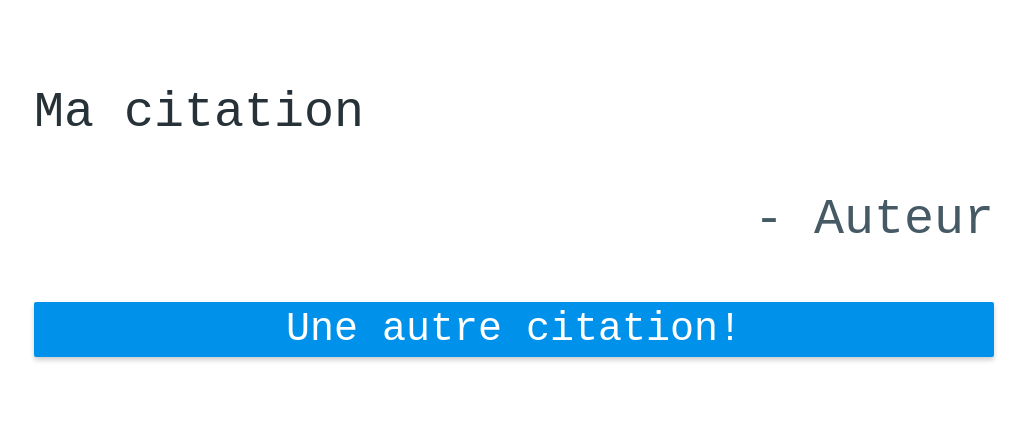
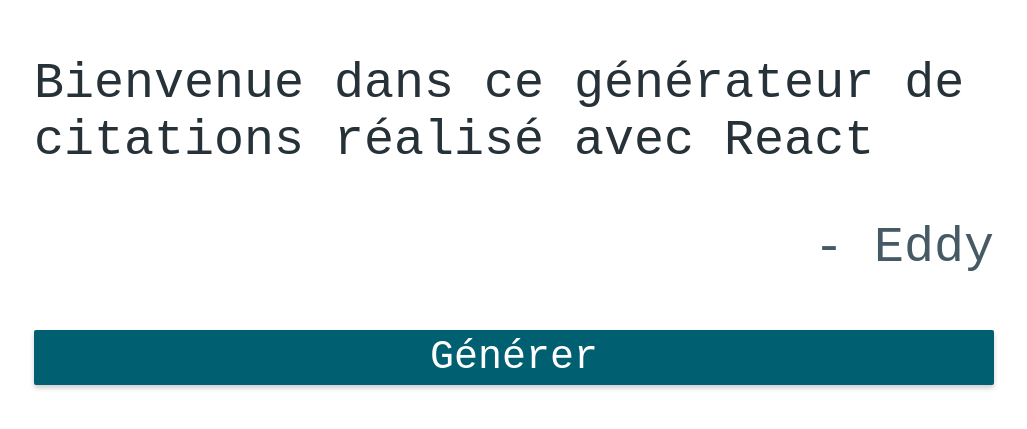
Before and after one commit to eddystruillou/React-G-n-rateur-de-Citations, a React app: page / in a window 1280 px wide. Shown: the part 205-634 px from the top of the page, without its empty margins (126-1153 px from the left). Built offline with nearby package versions, Linux system fonts and the light colour scheme.

Commit message:
Mise en place du state + génération des citations en radom

```diff
--- a/src/index.css
+++ b/src/index.css
@@ -38,7 +38,7 @@ button {
 	padding: 5px;
 	font-family: monospace;
 	border: none;
-	background-color: #0091EA;
+	background-color: rgb(0, 95, 112);
 	color: white;
 	border-radius: 2px;
 	cursor: pointer;
--- a/src/index.js
+++ b/src/index.js
@@ -1,16 +1,32 @@
 import React from 'react';
 import { render } from 'react-dom';
+import citations from './citations';
 import './index.css';
 
 class App extends React.Component {
+
+  state = {
+    citation: 'Bienvenue dans ce générateur de citations réalisé avec React',
+    auteur: 'Eddy'
+  };
+
+  genererCitation = event => {
+    //Transformation des citations en array
+    const keyArray = Object.keys(citations);
+    //On génère une citation au hasard
+    const randomKey = keyArray[Math.floor(Math.random() * keyArray.length)];
+    //On récupère la citation dans notre State
+    this.setState(citations[randomKey]);
+  };
+
   render() {
     return (
       <div>
         <p>
-          Ma citation
-          <span>- Auteur</span>
+          {this.state.citation}
+          <span>- {this.state.auteur}</span>
         </p>
-        <button>Une autre citation!</button>
+        <button onClick ={e => this.genererCitation(e)} >Générer</button>
       </div>
     )
   }
```
